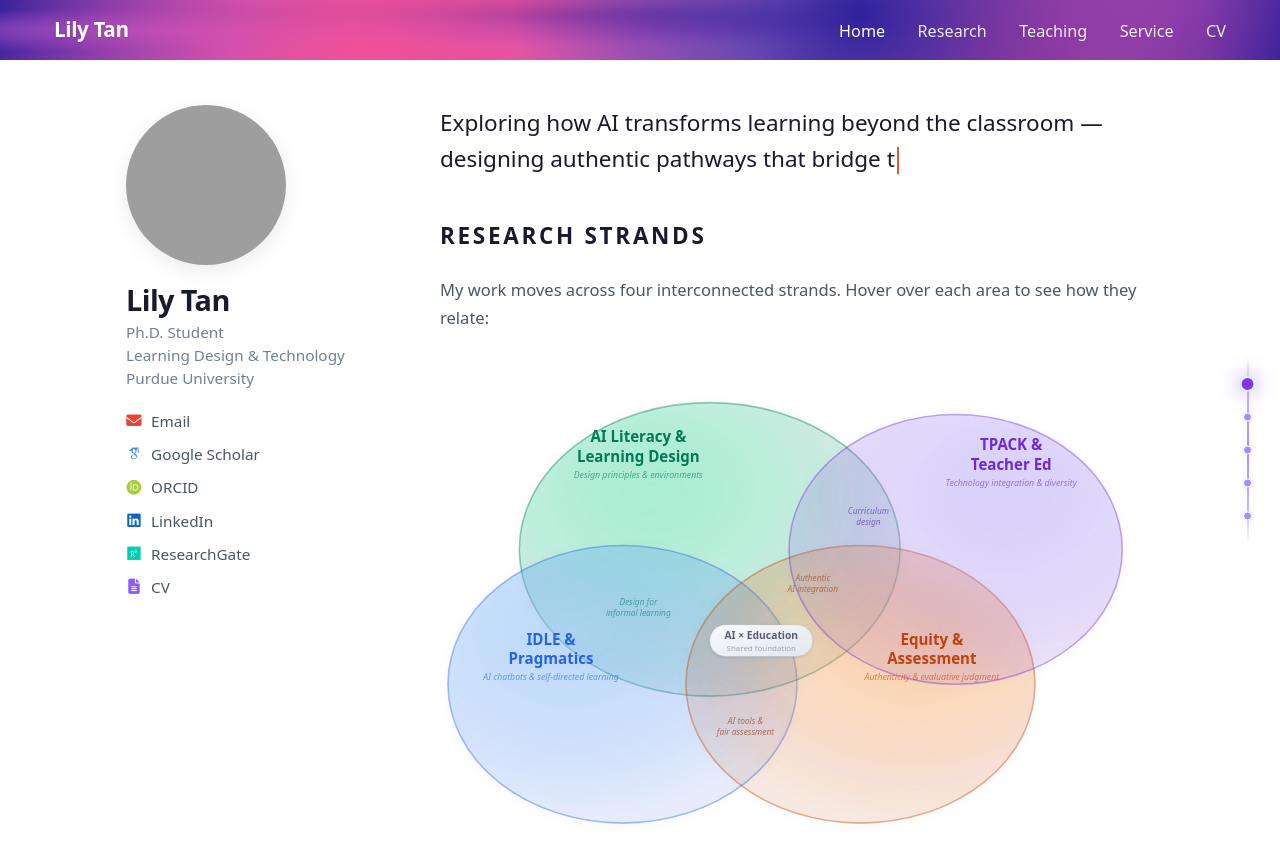
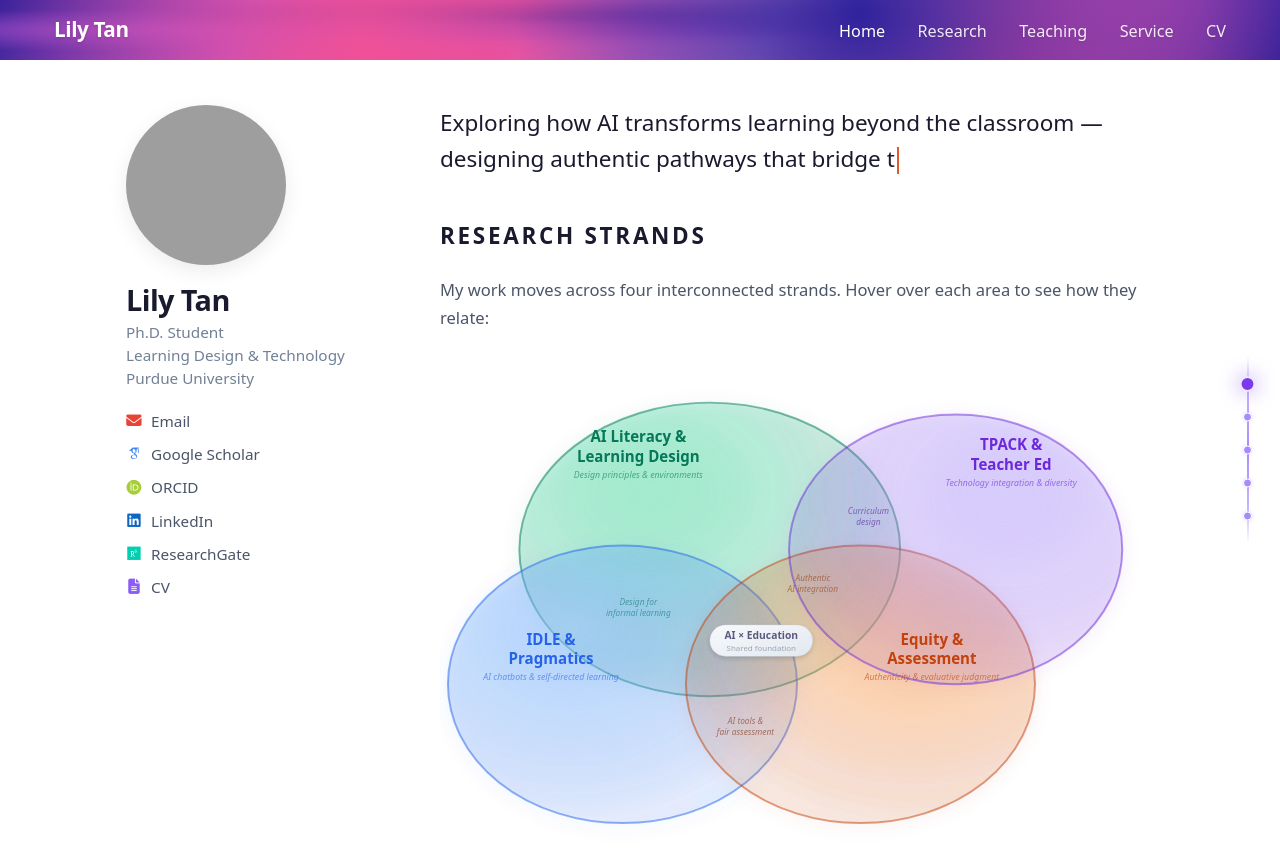
Before and after one commit to YalingTan678/YalingTan678.github.io, a Jekyll site: the page built from index.md, in a window 1280 px wide and 900 px high. Shown: the top 863 px of the window. Built offline with Jekyll 4.4.1, drawn with Linux system fonts in a browser that asks for light colours; some web fonts are replaced; a script bundle is joined from its source files by our own code; library files that are not in the unit come from our copies.

Commit message:
Enhance Venn: colored shadows on ellipses, richer pill gradients and borders
Co-Authored-By: Claude Opus 4.6 (1M context) <noreply@anthropic.com>

```diff
--- a/index.md
+++ b/index.md
@@ -12,8 +12,25 @@ author_profile: false
     <!-- SVG Venn Diagram -->
     <svg viewBox="0 0 900 680" xmlns="http://www.w3.org/2000/svg" style="width:100%;height:auto">
       <defs>
-        <filter id="shadow"><feDropShadow dx="0" dy="2" stdDeviation="6" flood-opacity="0.10"/></filter>
-        <filter id="pill-shadow"><feDropShadow dx="0" dy="1" stdDeviation="2" flood-opacity="0.12"/></filter>
+        <filter id="shadow-green" x="-20%" y="-20%" width="140%" height="140%">
+          <feDropShadow dx="0" dy="4" stdDeviation="10" flood-color="#047857" flood-opacity="0.25"/>
+        </filter>
+        <filter id="shadow-blue" x="-20%" y="-20%" width="140%" height="140%">
+          <feDropShadow dx="0" dy="4" stdDeviation="10" flood-color="#2563eb" flood-opacity="0.25"/>
+        </filter>
+        <filter id="shadow-orange" x="-20%" y="-20%" width="140%" height="140%">
+          <feDropShadow dx="0" dy="4" stdDeviation="10" flood-color="#c2410c" flood-opacity="0.25"/>
+        </filter>
+        <filter id="shadow-purple" x="-20%" y="-20%" width="140%" height="140%">
+          <feDropShadow dx="0" dy="4" stdDeviation="10" flood-color="#6d28d9" flood-opacity="0.25"/>
+        </filter>
+        <filter id="pill-shadow" x="-15%" y="-40%" width="130%" height="200%">
+          <feGaussianBlur in="SourceAlpha" stdDeviation="3" result="blur"/>
+          <feOffset dy="2" result="shifted"/>
+          <feFlood flood-opacity="0.15" result="color"/>
+          <feComposite in="color" in2="shifted" operator="in" result="shadow"/>
+          <feMerge><feMergeNode in="shadow"/><feMergeNode in="SourceGraphic"/></feMerge>
+        </filter>
         <!-- Gradient fills for ellipses -->
         <radialGradient id="grad-literacy" cx="35%" cy="30%" r="70%">
           <stop offset="0%" stop-color="#6ee7b7" stop-opacity="0.55"/>
@@ -37,16 +54,16 @@ author_profile: false
         </radialGradient>
         <!-- Pill gradient backgrounds -->
         <linearGradient id="pill-green" x1="0" y1="0" x2="1" y2="1">
-          <stop offset="0%" stop-color="#ecfdf5"/><stop offset="100%" stop-color="#d1fae5"/>
+          <stop offset="0%" stop-color="#ffffff"/><stop offset="40%" stop-color="#ecfdf5"/><stop offset="100%" stop-color="#a7f3d0"/>
         </linearGradient>
         <linearGradient id="pill-blue" x1="0" y1="0" x2="1" y2="1">
-          <stop offset="0%" stop-color="#eff6ff"/><stop offset="100%" stop-color="#dbeafe"/>
+          <stop offset="0%" stop-color="#ffffff"/><stop offset="40%" stop-color="#eff6ff"/><stop offset="100%" stop-color="#bfdbfe"/>
         </linearGradient>
         <linearGradient id="pill-orange" x1="0" y1="0" x2="1" y2="1">
-          <stop offset="0%" stop-color="#fff7ed"/><stop offset="100%" stop-color="#ffedd5"/>
+          <stop offset="0%" stop-color="#ffffff"/><stop offset="40%" stop-color="#fff7ed"/><stop offset="100%" stop-color="#fed7aa"/>
         </linearGradient>
         <linearGradient id="pill-purple" x1="0" y1="0" x2="1" y2="1">
-          <stop offset="0%" stop-color="#f5f3ff"/><stop offset="100%" stop-color="#ede9fe"/>
+          <stop offset="0%" stop-color="#ffffff"/><stop offset="40%" stop-color="#f5f3ff"/><stop offset="100%" stop-color="#ddd6fe"/>
         </linearGradient>
         <linearGradient id="pill-center" x1="0" y1="0" x2="1" y2="1">
           <stop offset="0%" stop-color="#f8fafc"/><stop offset="100%" stop-color="#e2e8f0"/>
@@ -54,10 +71,10 @@ author_profile: false
       </defs>
 
       <!-- Strand ellipses with gradient fills -->
-      <ellipse id="venn-literacy" cx="340" cy="240" rx="240" ry="185" fill="url(#grad-literacy)" stroke="#047857" stroke-width="2" stroke-opacity="0.4" filter="url(#shadow)" style="cursor:pointer;transition:all 0.5s ease"/>
-      <ellipse id="venn-idle" cx="230" cy="410" rx="220" ry="175" fill="url(#grad-idle)" stroke="#2563eb" stroke-width="2" stroke-opacity="0.4" filter="url(#shadow)" style="cursor:pointer;transition:all 0.5s ease"/>
-      <ellipse id="venn-equity" cx="530" cy="410" rx="220" ry="175" fill="url(#grad-equity)" stroke="#c2410c" stroke-width="2" stroke-opacity="0.4" filter="url(#shadow)" style="cursor:pointer;transition:all 0.5s ease"/>
-      <ellipse id="venn-tpack" cx="650" cy="240" rx="210" ry="170" fill="url(#grad-tpack)" stroke="#6d28d9" stroke-width="2" stroke-opacity="0.4" filter="url(#shadow)" style="cursor:pointer;transition:all 0.5s ease"/>
+      <ellipse id="venn-literacy" cx="340" cy="240" rx="240" ry="185" fill="url(#grad-literacy)" stroke="#047857" stroke-width="2.5" stroke-opacity="0.5" filter="url(#shadow-green)" style="cursor:pointer;transition:all 0.5s ease"/>
+      <ellipse id="venn-idle" cx="230" cy="410" rx="220" ry="175" fill="url(#grad-idle)" stroke="#2563eb" stroke-width="2.5" stroke-opacity="0.5" filter="url(#shadow-blue)" style="cursor:pointer;transition:all 0.5s ease"/>
+      <ellipse id="venn-equity" cx="530" cy="410" rx="220" ry="175" fill="url(#grad-equity)" stroke="#c2410c" stroke-width="2.5" stroke-opacity="0.5" filter="url(#shadow-orange)" style="cursor:pointer;transition:all 0.5s ease"/>
+      <ellipse id="venn-tpack" cx="650" cy="240" rx="210" ry="170" fill="url(#grad-tpack)" stroke="#6d28d9" stroke-width="2.5" stroke-opacity="0.5" filter="url(#shadow-purple)" style="cursor:pointer;transition:all 0.5s ease"/>
 
       <!-- ===== AI Literacy & Learning Design (top-left green) ===== -->
       <g class="strand-group" data-strand="literacy">
@@ -68,15 +85,15 @@ author_profile: false
         </g>
         <g class="strand-pills">
           <a href="/publication/2025-two-years-innovation" class="strand-pill" style="opacity:0;transform:translateY(8px)">
-            <rect x="185" y="170" width="180" height="26" rx="13" fill="url(#pill-green)" stroke="#047857" stroke-opacity="0.25" stroke-width="1" filter="url(#pill-shadow)"/>
+            <rect x="185" y="170" width="180" height="26" rx="13" fill="url(#pill-green)" stroke="#047857" stroke-opacity="0.4" stroke-width="1.2" filter="url(#pill-shadow)"/>
             <text x="275" y="188" font-size="11.5" fill="#047857" font-weight="600" text-anchor="middle" style="cursor:pointer">GenAI Review · CAEAI '25</text>
           </a>
           <a href="/publication/ur-tutor-not-solver" class="strand-pill" style="opacity:0;transform:translateY(8px)">
-            <rect x="185" y="202" width="180" height="26" rx="13" fill="url(#pill-green)" stroke="#047857" stroke-opacity="0.25" stroke-width="1" filter="url(#pill-shadow)"/>
+            <rect x="185" y="202" width="180" height="26" rx="13" fill="url(#pill-green)" stroke="#047857" stroke-opacity="0.4" stroke-width="1.2" filter="url(#pill-shadow)"/>
             <text x="275" y="220" font-size="11.5" fill="#047857" font-weight="600" text-anchor="middle" style="cursor:pointer">PeteChat Design Case →</text>
           </a>
           <a href="/publication/2026-clawdbot-unboxed" class="strand-pill" style="opacity:0;transform:translateY(8px)">
-            <rect x="200" y="234" width="150" height="26" rx="13" fill="url(#pill-green)" stroke="#047857" stroke-opacity="0.25" stroke-width="1" filter="url(#pill-shadow)"/>
+            <rect x="200" y="234" width="150" height="26" rx="13" fill="url(#pill-green)" stroke="#047857" stroke-opacity="0.4" stroke-width="1.2" filter="url(#pill-shadow)"/>
             <text x="275" y="252" font-size="11.5" fill="#047857" font-weight="600" text-anchor="middle" style="cursor:pointer">Clawdbot · Talk '26</text>
           </a>
         </g>
@@ -91,11 +108,11 @@ author_profile: false
         </g>
         <g class="strand-pills">
           <a href="/publication/ur-tpack-xinjiang" class="strand-pill" style="opacity:0;transform:translateY(8px)">
-            <rect x="640" y="180" width="160" height="26" rx="13" fill="url(#pill-purple)" stroke="#6d28d9" stroke-opacity="0.25" stroke-width="1" filter="url(#pill-shadow)"/>
+            <rect x="640" y="180" width="160" height="26" rx="13" fill="url(#pill-purple)" stroke="#6d28d9" stroke-opacity="0.4" stroke-width="1.2" filter="url(#pill-shadow)"/>
             <text x="720" y="198" font-size="11.5" fill="#6d28d9" font-weight="600" text-anchor="middle" style="cursor:pointer">TPACK Xinjiang →</text>
           </a>
           <a href="/publication/2025-purdue-ai-gai" class="strand-pill" style="opacity:0;transform:translateY(8px)">
-            <rect x="640" y="212" width="160" height="26" rx="13" fill="url(#pill-purple)" stroke="#6d28d9" stroke-opacity="0.25" stroke-width="1" filter="url(#pill-shadow)"/>
+            <rect x="640" y="212" width="160" height="26" rx="13" fill="url(#pill-purple)" stroke="#6d28d9" stroke-opacity="0.4" stroke-width="1.2" filter="url(#pill-shadow)"/>
             <text x="720" y="230" font-size="11.5" fill="#6d28d9" font-weight="600" text-anchor="middle" style="cursor:pointer">GAI-IDLE · P-12 '25</text>
           </a>
         </g>
@@ -110,15 +127,15 @@ author_profile: false
         </g>
         <g class="strand-pills">
           <a href="/publication/2026-doubao-genai-efl" class="strand-pill" style="opacity:0;transform:translateY(8px)">
-            <rect x="55" y="420" width="170" height="26" rx="13" fill="url(#pill-blue)" stroke="#2563eb" stroke-opacity="0.25" stroke-width="1" filter="url(#pill-shadow)"/>
+            <rect x="55" y="420" width="170" height="26" rx="13" fill="url(#pill-blue)" stroke="#2563eb" stroke-opacity="0.4" stroke-width="1.2" filter="url(#pill-shadow)"/>
             <text x="140" y="438" font-size="11.5" fill="#2563eb" font-weight="600" text-anchor="middle" style="cursor:pointer">Doubao EFL · PE '26</text>
           </a>
           <a href="/publication/2025-pointing-to-context" class="strand-pill" style="opacity:0;transform:translateY(8px)">
-            <rect x="55" y="452" width="170" height="26" rx="13" fill="url(#pill-blue)" stroke="#2563eb" stroke-opacity="0.25" stroke-width="1" filter="url(#pill-shadow)"/>
+            <rect x="55" y="452" width="170" height="26" rx="13" fill="url(#pill-blue)" stroke="#2563eb" stroke-opacity="0.4" stroke-width="1.2" filter="url(#pill-shadow)"/>
             <text x="140" y="470" font-size="11.5" fill="#2563eb" font-weight="600" text-anchor="middle" style="cursor:pointer">Context · MJSS '25</text>
           </a>
           <a href="/publication/2024-call-context" class="strand-pill" style="opacity:0;transform:translateY(8px)">
-            <rect x="70" y="484" width="140" height="26" rx="13" fill="url(#pill-blue)" stroke="#2563eb" stroke-opacity="0.25" stroke-width="1" filter="url(#pill-shadow)"/>
+            <rect x="70" y="484" width="140" height="26" rx="13" fill="url(#pill-blue)" stroke="#2563eb" stroke-opacity="0.4" stroke-width="1.2" filter="url(#pill-shadow)"/>
             <text x="140" y="502" font-size="11.5" fill="#2563eb" font-weight="600" text-anchor="middle" style="cursor:pointer">CALL Tokyo '24</text>
           </a>
         </g>
@@ -133,15 +150,15 @@ author_profile: false
         </g>
         <g class="strand-pills">
           <a href="/publication/2026-aera-meta-analysis" class="strand-pill" style="opacity:0;transform:translateY(8px)">
-            <rect x="520" y="420" width="200" height="26" rx="13" fill="url(#pill-orange)" stroke="#c2410c" stroke-opacity="0.25" stroke-width="1" filter="url(#pill-shadow)"/>
+            <rect x="520" y="420" width="200" height="26" rx="13" fill="url(#pill-orange)" stroke="#c2410c" stroke-opacity="0.4" stroke-width="1.2" filter="url(#pill-shadow)"/>
             <text x="620" y="438" font-size="11.5" fill="#c2410c" font-weight="600" text-anchor="middle" style="cursor:pointer">Meta-analysis · AERA '26</text>
           </a>
           <a href="/publication/2025-aect-authenticity" class="strand-pill" style="opacity:0;transform:translateY(8px)">
-            <rect x="530" y="452" width="180" height="26" rx="13" fill="url(#pill-orange)" stroke="#c2410c" stroke-opacity="0.25" stroke-width="1" filter="url(#pill-shadow)"/>
+            <rect x="530" y="452" width="180" height="26" rx="13" fill="url(#pill-orange)" stroke="#c2410c" stroke-opacity="0.4" stroke-width="1.2" filter="url(#pill-shadow)"/>
             <text x="620" y="470" font-size="11.5" fill="#c2410c" font-weight="600" text-anchor="middle" style="cursor:pointer">Authenticity · AECT '25</text>
           </a>
           <a href="/publication/ur-authorship-agency-ai" class="strand-pill" style="opacity:0;transform:translateY(8px)">
-            <rect x="545" y="484" width="150" height="26" rx="13" fill="url(#pill-orange)" stroke="#c2410c" stroke-opacity="0.25" stroke-width="1" filter="url(#pill-shadow)"/>
+            <rect x="545" y="484" width="150" height="26" rx="13" fill="url(#pill-orange)" stroke="#c2410c" stroke-opacity="0.4" stroke-width="1.2" filter="url(#pill-shadow)"/>
             <text x="620" y="502" font-size="11.5" fill="#c2410c" font-weight="600" text-anchor="middle" style="cursor:pointer">Authorship &amp; AI →</text>
           </a>
         </g>
```
